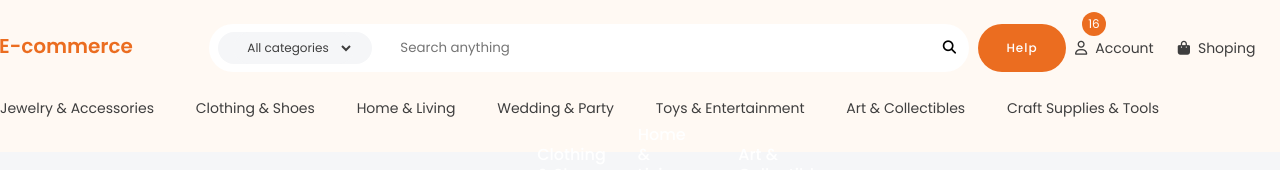
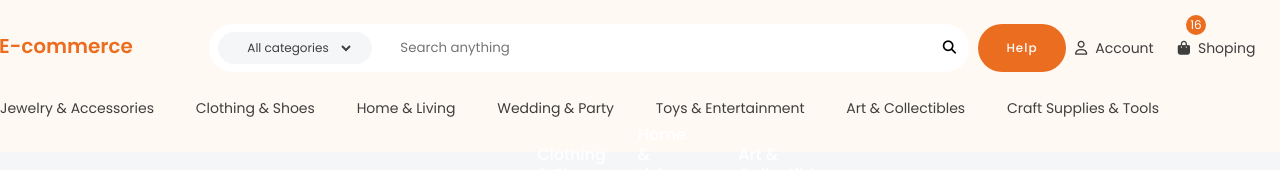
Before and after one commit to 0zodbek/3oy_7dars, a plain HTML site: page index.html in a window 1280 px wide. Shown: the top 170 px of the page. Drawn offline with Linux system fonts and the light colour scheme.

Commit message:
Errors are corrected

```diff
--- a/index.html
+++ b/index.html
@@ -57,8 +57,9 @@
             <a href="#">Art & Collectibles</a>
             <a href="#">Craft Supplies & Tools</a>
           </nav>
+        <span>16</span>
         </div>
-        <span>16</span>
+
       </header>
       <div class="bg"></div>
       <section>
--- a/scss/style.scss
+++ b/scss/style.scss
@@ -9,6 +9,7 @@
     max-width: 1320px;
     // width: 100%;
 margin: auto;
+position: relative;
 }
 main{
     margin: auto;
@@ -88,12 +89,12 @@ button {
 
 
     }
-    span{
+    .container span{
         position: absolute;
-        top: 12px;
-        right: 174px;
-        width: 24px;
-        height: 24px;
+        top: 15px;
+        right: 74px;
+        width: 20px;
+        height: 20px;
         border-radius: 50%;
         background: #EB6D20;
         display: flex;
```
Also changed, not shown: css/style.css, css/style.min.css, 2 other files.
